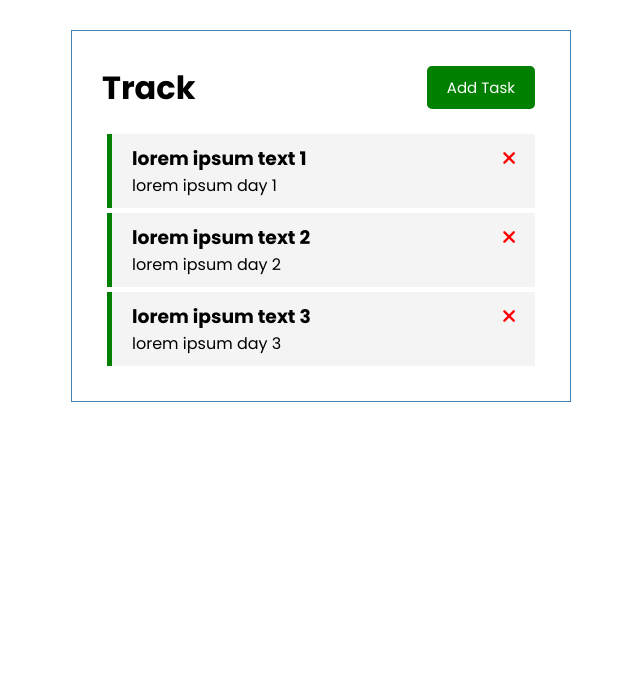
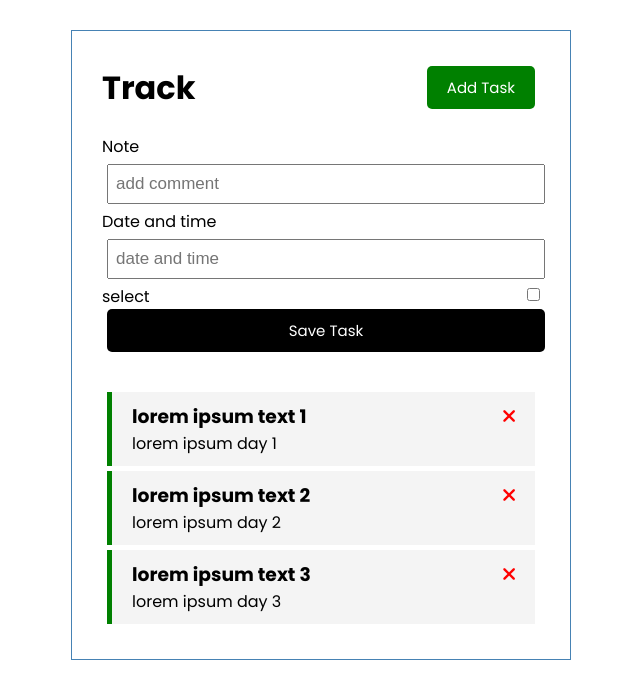
Before and after one commit to fasomxonov/VueNote, a Vue app: page / in a window 1280 px wide. Shown: the top 698 px of the page, without its empty margins (319-959 px from the left). Built offline with nearby package versions, Linux system fonts and the light colour scheme.

Commit message:
add new component addTask

```diff
--- a/src/App.vue
+++ b/src/App.vue
@@ -1,18 +1,21 @@
 <template>
   <div class="container">
     <Header title="Track" />
-    <Tasks @delete-task="deleteTask" :tasks="tasks" />
+    <AddTask/>
+    <Tasks @toggle-reminder="toggleReminder" @delete-task="deleteTask" :tasks="tasks" />
   </div>
 </template>
 
 <script>
 import Header from '@/components/Header'
 import Tasks from '@/components/Tasks'
+import AddTask from '@/components/AddTask'
 export default {
   name: 'App',
   components: {
     Header,
     Tasks,
+    AddTask,
   },
   data() {
     return {
@@ -24,6 +27,9 @@
       if (confirm('Do you want to delete')) {
         this.tasks = this.tasks.filter((task) => task.id !== id)
       }
+    },
+    toggleReminder(id) {
+      this.tasks = this.tasks.map((task) => task.id === id ? {...task, reminder: !task.reminder} : task)
     }
   },
   created() {
--- /dev/null
+++ b/src/components/AddTask.vue
@@ -0,0 +1,82 @@
+<template>
+  <form @submit="onSubmit" class="add-form">
+      <div class="form-control">
+          <label>Note</label>
+          <input type="text" name="text" v-model="text" placeholder="add comment">
+      </div>
+      <div class="form-control">
+          <label>Date and time</label>
+          <input type="text" name="day" v-model="day" placeholder="date and time">
+      </div>
+      <div class="from-control form-control-check">
+          <label>select</label>
+          <input type="checkbox" v-model="reminder" value="reminder">
+      </div>
+      <input type="submit" value="Save Task" class="btn btn-block">
+  </form>
+</template>
+
+<script>
+export default {
+    name: 'AddTask',
+    data() {
+        return {
+            text: '',
+            day: '',
+            reminder: false,
+        }
+    },
+    methods: {
+        onSubmit(e) {
+            e.preventDefault()
+
+            if(!this.text) {
+                alert('Please add comment')
+                return
+            }
+            const newTask = {
+                id: Math.floor(Math.random() * 100000),
+                text: this.text,
+                day: this.day,
+                reminder: this.reminder,
+            }
+            this.$emit('add-task', newTask)
+            this.text = ''
+            this.day = ''
+            this.reminder = false
+        }
+    },
+}
+</script>
+
+<style scoped>
+.add-form {
+    margin-bottom: 40px;
+}
+.form-control label {
+    display: block;
+}
+.form-control input {
+    width: 100%;
+    height: 40px;
+    margin: 5px;
+    padding: 3px 7px;
+    font-size: 17px;
+}
+.form-control-check {
+    display: flex;
+    justify-content: space-between;
+    align-items: center;
+}
+.form-control-check label {
+    flex: 1;
+}
+.form-control-check label {
+    flex: 2;
+    height: 20px;
+}
+.btn-block {
+    display: block;
+    width: 100%;
+}
+</style>
--- a/src/components/Task.vue
+++ b/src/components/Task.vue
@@ -1,8 +1,8 @@
 <template>
-    <div :class="[task.reminder ? 'reminder' : '', 'task']">
+    <div @dblclick="$emit('toggle-reminder', task.id)" :class="[task.reminder ? 'reminder' : '', 'task']">
         <h3>
             {{ task.text }}
-            <i @click="onDelete(task.id)" class="fas fa-times"></i>
+            <i @click="$emit('delete-task', task.id)" class="fas fa-times"></i>
         </h3>
         <p>{{ task.day }}</p>
     </div>
@@ -13,11 +13,6 @@
     name: 'Task',
     props: {
         task: Object,
-    },
-    methods: {
-        onDelete(id) {
-            this.$emit('delete-task', id)
-        }
     },
 }
 </script>
--- a/src/components/Tasks.vue
+++ b/src/components/Tasks.vue
@@ -1,6 +1,6 @@
 <template>
   <div :key="task" v-for="task in tasks">
-      <Task @delete-task="$emit('delete-task', task.id)" :task="task" />
+      <Task @dblclick="$emit('toggle-reminder', task.id)" @delete-task="$emit('delete-task', task.id)" :task="task" />
   </div>
 </template>
 
@@ -15,7 +15,8 @@
         tasks: Array
     },
     emits: [
-        'delete-task'
+        'delete-task',
+        'toggle-reminder'
     ],
 }
 </script>
```
